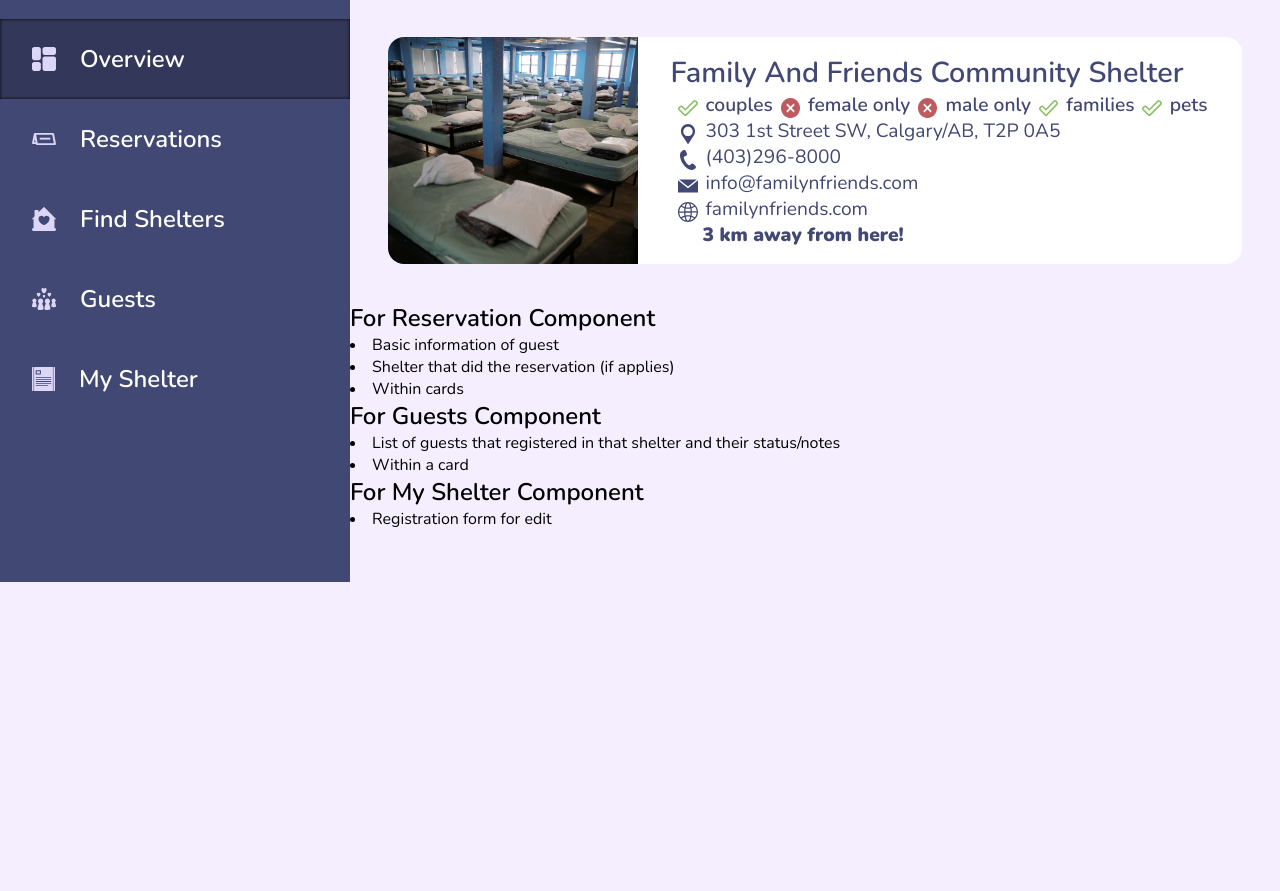
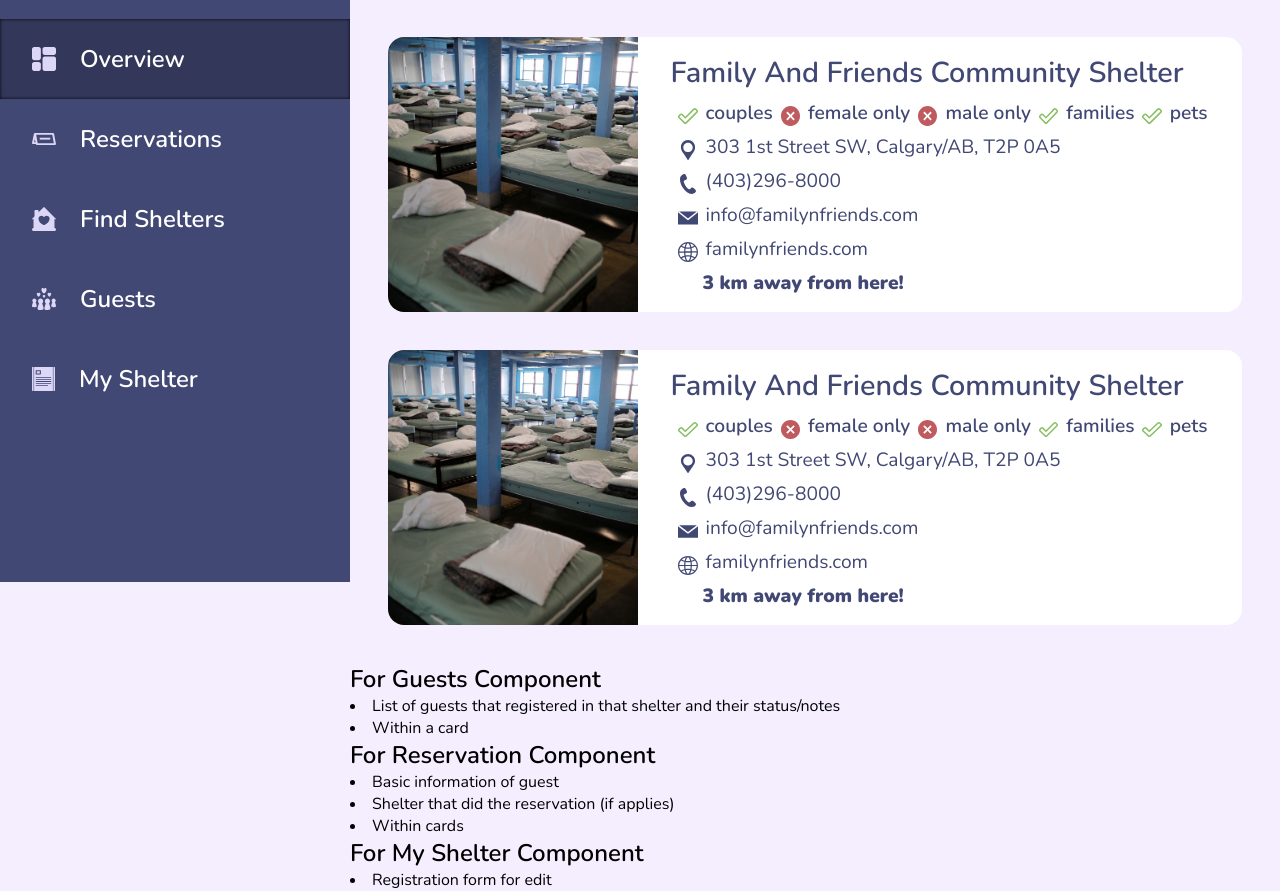
Before and after one commit to shaunpurslow/findShelter, a React (Create React App) app in the folder client/: page /dashboard in a window 1280 px wide. Shown: the part 218-1109 px from the top of the page. Before the commit the page ends 800 px from the top, so only its background shows below. Built offline with nearby package versions, Linux system fonts and the light colour scheme.

Commit message:
add mock components

```diff
--- /dev/null
+++ b/client/src/components/dashboard/Guests.tsx
@@ -0,0 +1,13 @@
+import '../../styles/dashboard/Main.scss';
+
+const Guests = () => {
+  return (
+    <div>
+      <h2>For Guests Component</h2>
+      <li>List of guests that registered in that shelter and their status/notes</li>
+      <li>Within a card</li>
+    </div>
+  );
+};
+
+export default Guests;
--- a/client/src/components/dashboard/Main.tsx
+++ b/client/src/components/dashboard/Main.tsx
@@ -1,6 +1,9 @@
 import '../../styles/dashboard/Main.scss';
 import Overview from './Overview';
 import Shelter from './Shelter';
+import Reservations from './Reservations';
+import Guests from './Guests';
+import MyShelter from './MyShelter';
 
 // Will display items on the dashboard
 const Main = () => {
@@ -8,21 +11,10 @@ const Main = () => {
     <>
       <Overview />
       <Shelter />
-      <div>
-        <h2>For Reservation Component</h2>
-        <li>Basic information of guest</li>
-        <li>Shelter that did the reservation (if applies)</li>
-        <li>Within cards</li>
-      </div>
-      <div>
-        <h2>For Guests Component</h2>
-        <li>List of guests that registered in that shelter and their status/notes</li>
-        <li>Within a card</li>
-      </div>
-      <div>
-        <h2>For My Shelter Component</h2>
-        <li>Registration form for edit</li>
-      </div>
+      <Shelter />
+      <Guests />
+      <Reservations />
+      <MyShelter />
     </>
   );
 };
--- /dev/null
+++ b/client/src/components/dashboard/MyShelter.tsx
@@ -0,0 +1,12 @@
+import '../../styles/dashboard/Main.scss';
+
+const MyShelter = () => {
+  return (
+    <div>
+      <h2>For My Shelter Component</h2>
+      <li>Registration form for edit</li>
+    </div>
+  );
+};
+
+export default MyShelter;
--- /dev/null
+++ b/client/src/components/dashboard/Reservations.tsx
@@ -0,0 +1,14 @@
+import '../../styles/dashboard/Main.scss';
+
+const Reservation = () => {
+  return (
+    <div>
+      <h2>For Reservation Component</h2>
+      <li>Basic information of guest</li>
+      <li>Shelter that did the reservation (if applies)</li>
+      <li>Within cards</li>
+    </div>
+  );
+};
+
+export default Reservation;
--- a/client/src/components/dashboard/Shelter.tsx
+++ b/client/src/components/dashboard/Shelter.tsx
@@ -39,7 +39,9 @@ const Shelter = () => {
           <img src='/img/website.svg' alt="website" />
           <p>familynfriends.com</p>
         </span>
-        <strong>3 km away from here!</strong>
+        <span>
+          <strong>3 km away from here!</strong>
+        </span>
       </div>
     </div>
   );
--- a/client/src/styles/dashboard/Main.scss
+++ b/client/src/styles/dashboard/Main.scss
@@ -51,7 +51,12 @@
 
   span {
     @include displayFlex(flex-start, flex-end);
-    padding-right: 1rem;
+    padding-top: 0.5rem;
+
+    strong {
+      padding-left: 2rem;
+      font-weight: 700;
+    }
   }
 
   img {
@@ -81,9 +86,4 @@
       object-position: center center;
     }
   }
-
-  strong {
-    padding-left: 2rem;
-    font-weight: 700;
-  }
 }
```
